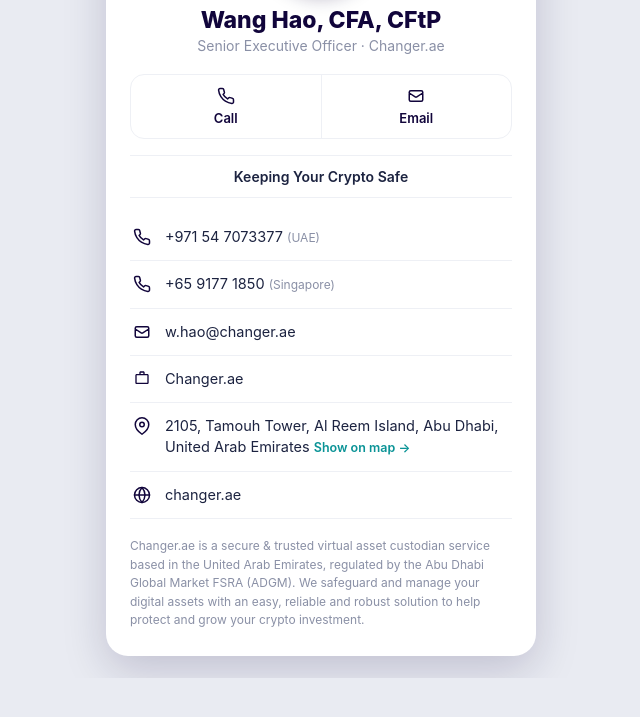
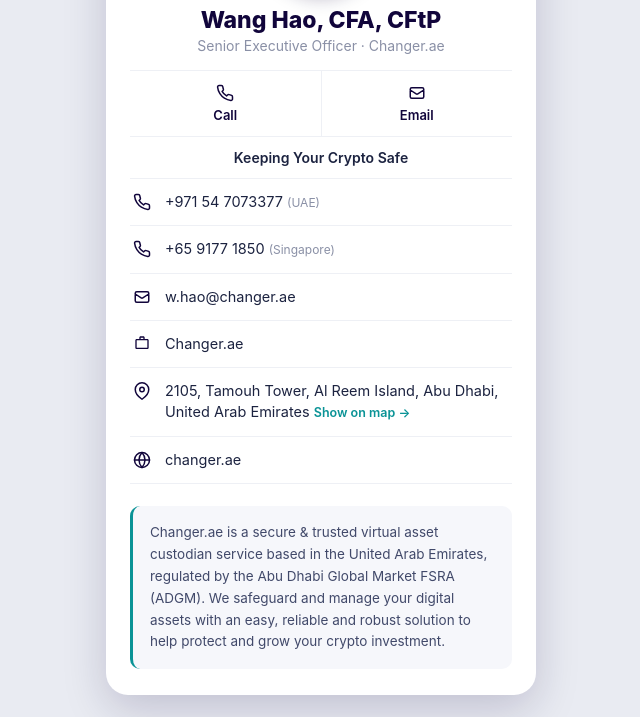
Before and after one commit to rezaan6/changer-card, a plain HTML site: page index.html in a window 1280 px wide. Shown: the part 252-969 px from the top of the page, without its empty margins (319-959 px from the left). Before the commit the page ends 930 px from the top, so only its background shows below. Drawn offline with Linux system fonts and the light colour scheme.

Commit message:
note as clean box (no label); full-width Call/Email band

```diff
--- a/index.html
+++ b/index.html
@@ -22,11 +22,11 @@
   .body{padding:66px 24px 26px;text-align:center;}
   .name{font-size:23px;font-weight:800;color:var(--navy);}
   .role{font-size:14px;color:var(--muted);margin-top:3px;}
-  .actions{display:flex;margin:20px 0 4px;border:1px solid var(--line);border-radius:14px;overflow:hidden;}
-  .actions a{flex:1;padding:12px 0;text-decoration:none;color:var(--navy);font-size:13px;font-weight:600;}
+  .actions{display:flex;margin-top:16px;border-top:1px solid var(--line);border-bottom:1px solid var(--line);}
+  .actions a{flex:1;padding:13px 0;text-decoration:none;color:var(--navy);font-size:13px;font-weight:600;}
   .actions a+a{border-left:1px solid var(--line);}
   .actions svg{display:block;margin:0 auto 5px;}
-  .summary{margin:16px 0;padding:12px 0;border-top:1px solid var(--line);border-bottom:1px solid var(--line);
+  .summary{margin:0;padding:12px 0;border-bottom:1px solid var(--line);
            font-size:14px;color:var(--ink);font-weight:600;}
   .rows{text-align:left;}
   .row{display:flex;gap:13px;align-items:flex-start;padding:13px 2px;border-bottom:1px solid var(--line);
@@ -35,7 +35,10 @@
   .row .v{font-size:14.5px;line-height:1.4;word-break:break-word;}
   .row .sub{color:var(--muted);font-size:12px;}
   .row .map{display:inline-block;margin-top:3px;font-size:12.5px;color:var(--teal);text-decoration:none;font-weight:600;}
-  .note{margin-top:18px;font-size:12px;line-height:1.55;color:var(--muted);text-align:left;}
+  .note{margin-top:22px;padding:16px 17px;background:#f6f7fb;border-left:3px solid var(--teal);
+        border-radius:10px;text-align:left;font-size:13.5px;line-height:1.62;color:#41496a;}
+  .note b{display:block;font-size:11px;font-weight:700;letter-spacing:.8px;text-transform:uppercase;
+          color:var(--navy);margin-bottom:6px;}
 </style>
 </head>
 <body>
@@ -65,7 +68,7 @@
           <a class="map" href="https://maps.app.goo.gl/dyFerdD8JTC5kaMw9" target="_blank" rel="noopener">Show on map &rarr;</a></div></div>
         <a class="row" href="https://changer.ae" target="_blank" rel="noopener"><span class="ic"><svg width="18" height="18" viewBox="0 0 24 24" fill="none" stroke="#11053b" stroke-width="2" stroke-linecap="round" stroke-linejoin="round"><circle cx="12" cy="12" r="10"/><line x1="2" y1="12" x2="22" y2="12"/><path d="M12 2a15.3 15.3 0 0 1 4 10 15.3 15.3 0 0 1-4 10 15.3 15.3 0 0 1-4-10 15.3 15.3 0 0 1 4-10z"/></svg></span><div class="v">changer.ae</div></a>
       </div>
-      <p class="note">Changer.ae is a secure &amp; trusted virtual asset custodian service based in the United Arab Emirates, regulated by the Abu Dhabi Global Market FSRA (ADGM). We safeguard and manage your digital assets with an easy, reliable and robust solution to help protect and grow your crypto investment.</p>
+      <div class="note">Changer.ae is a secure &amp; trusted virtual asset custodian service based in the United Arab Emirates, regulated by the Abu Dhabi Global Market FSRA (ADGM). We safeguard and manage your digital assets with an easy, reliable and robust solution to help protect and grow your crypto investment.</div>
     </div>
   </div>
 </body>
```
